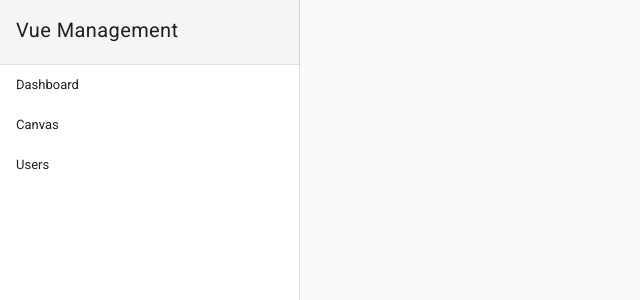
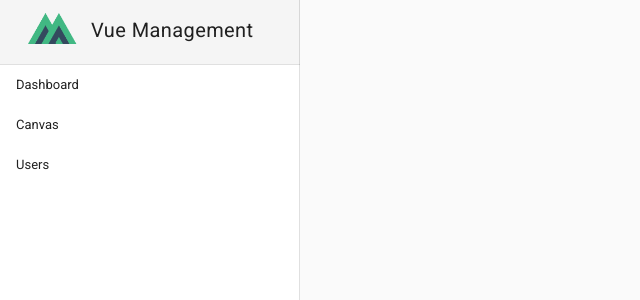
Before and after one commit to FelipeKS97/vue-management, a Vue app: page /management in a window 1280 px wide. Shown: the top 300 px of the page, without its empty margins (0-640 px from the left). Built offline with nearby package versions, Linux system fonts and the light colour scheme; what vue-notification would draw is missing.

Commit message:
Loading-Bar adicionada ao login, iniciando estilização no Management

```diff
--- a/src/css/login.css
+++ b/src/css/login.css
@@ -83,6 +83,10 @@ div#login-page div#login div#form a {
     padding: 1em;
 }
 
+.loading-bar {
+    position: absolute !important;
+    top: 0 !important;
+}
 
 div#login-page div#login div#form input {
     background-color: transparent;
--- /dev/null
+++ b/src/css/management.css
@@ -0,0 +1,8 @@
+.logo-section{
+    text-align: center;
+}
+
+.logo-section img{
+    width: 75px;
+    padding: 0.5em;
+}
--- a/src/store.js
+++ b/src/store.js
@@ -17,18 +17,27 @@ export default new Vuex.Store({
     },
     userToken: '',
     users: [],
-    isAuthenticated: false
+    isAuthenticated: false,
+    isLoading: false
 
   },
   mutations: {
     login (state, payload) {
       state.isAuthenticated = true,
       state.userToken = payload.token
+    },
+    loading(state) {
+      state.isLoading = true
+    },
+    loaded(state) {
+      state.isLoading = false
     }
 
   },
   actions: {
     login({ commit }, payload) {
+      commit('loading')
+
       post('/login', payload)
       .then(
         resp => {
@@ -36,6 +45,7 @@ export default new Vuex.Store({
         localStorage.setItem('authToken', token)
         setAuthToken(token)
         commit('login', {token})
+        commit('loaded')
 
         router.push('/management')
 
@@ -43,8 +53,13 @@ export default new Vuex.Store({
       .catch(
 
       )
+      .finally(
+        commit('loaded')
+      )
     },
     register({ commit }, payload) {
+      commit('loading')
+
       post('/register', payload)
       .then(
         resp => {
@@ -57,7 +72,9 @@ export default new Vuex.Store({
 
       })
       .catch(
-
+      )
+      .finally(
+        commit('loaded')
       )
     }
 
--- a/src/views/Login.vue
+++ b/src/views/Login.vue
@@ -1,5 +1,6 @@
 <template>
 <div id="login-page">
+    <v-progress-linear v-if="isLoading" class="loading-bar" height="2" color='#fff' :indeterminate="true">{{alert('test')}}</v-progress-linear>
   <div id="login">
     <div id="description">
         <template v-if="!isSignUp">
@@ -13,7 +14,7 @@
         </template>
     </div>
     <div id="form">
-       <div class="logo-section">
+        <div class="logo-section">
             <img class="logo-style" src='../assets/vueManagement.png' />
         </div>
       <form @submit.prevent="isSignUp? doSignUp() : doLogin()">
@@ -61,6 +62,9 @@ export default {
     computed: {
         passwordIcon() {
             return this.hidePassword ? 'eye' : 'eye-off'
+        },
+        isLoading () {
+            return this.$store.state.isLoading
         }
     },
     methods: {
--- a/src/views/Management.vue
+++ b/src/views/Management.vue
@@ -4,6 +4,9 @@
       <v-toolbar flat>
         <v-list>
           <v-list-tile>
+            <div class="logo-section">
+              <img class="logo-style" src='../assets/vueManagement.png' />
+            </div>
             <v-list-tile-title class="title">
               Vue Management
             </v-list-tile-title>
@@ -54,3 +57,7 @@ export default {
     }
 }
 </script>
+
+<style scoped>
+@import '../css/management.css';
+</style>
```
